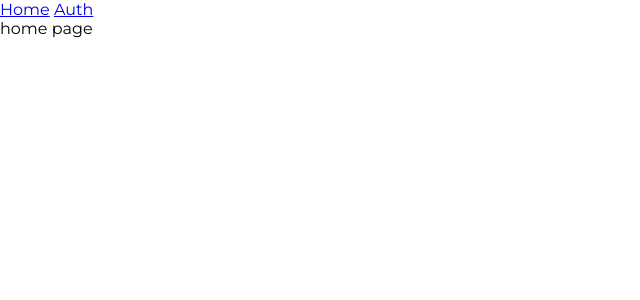
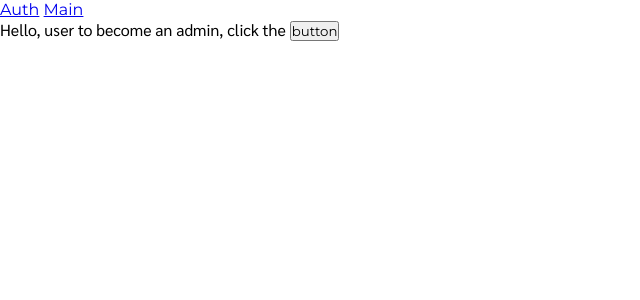
Before and after one commit to AlexexDenimus/GameView, a Svelte app: page / in a window 1280 px wide. Shown: the top 300 px of the page, without its empty margins (0-640 px from the left). Built offline with nearby package versions, Linux system fonts and the light colour scheme; the HTML template or start-up script is replaced by a standard one.

Commit message:
main page

```diff
--- a/src/App.svelte
+++ b/src/App.svelte
@@ -1,19 +1,17 @@
 <script>
   import { Router, Link, Route } from 'svelte-routing';
-  import { Auth } from './components/Auth';
+  import Auth from './components/Auth.svelte';
+  import Main from './components/Main.svelte';
 
   export let url = '';
 </script>
 
 <Router {url}>
   <nav>
-    <Link to="/">Home</Link>
-    <Link to="auth">Auth</Link>
+    <Link to="/">Auth</Link>
+    <Link to="/main">Main</Link>
   </nav>
   <div>
-    <Route path="auth" component={Auth} />
-    <Route path="/">
-      <div>home page</div>
-    </Route>
-  </div>
+    <Route path="/" component={Auth} />
+    <Route path="/main" component={Main} />
 </Router>
--- a/src/components/Auth.svelte
+++ b/src/components/Auth.svelte
@@ -3,10 +3,6 @@
 
   const switchAdmin = () => (isAdmin = !isAdmin);
 </script>
-
-<style>
-
-</style>
 
 <p class="sarabun">
   Hello, {$userType} to become a{$userType === 'admin' ? ' user' : 'n admin'},
--- /dev/null
+++ b/src/components/Main.svelte
@@ -0,0 +1,5 @@
+<script>
+    import Header from './Header.svelte';
+</script>
+
+<Header />
```
Also changed, not shown: src/components/Header.svelte (added), 1 other file (tests, documents, lock files or other folders).
